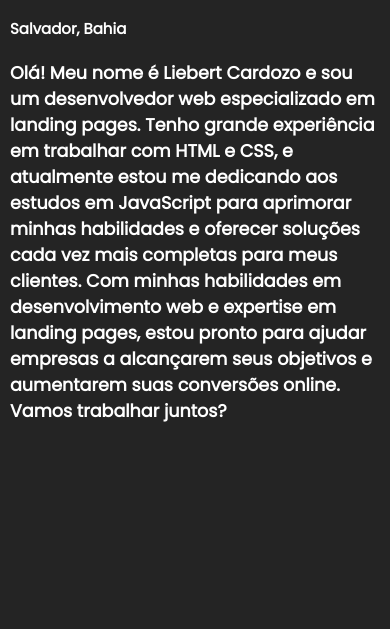
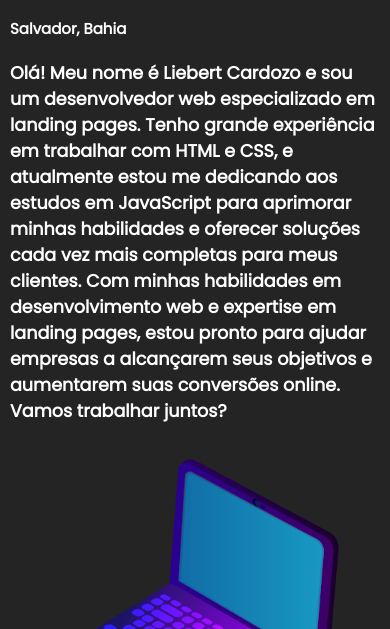
Before and after one commit to LiebertCardozo/Portfolio, a plain HTML site: page Meu Portfolio/sobremim.html in a window 390 px wide. Shown: the part 215-844 px from the top of the page. Drawn offline with Linux system fonts and the light colour scheme.

Commit message:
Update responsivo.css

```diff
--- a/Meu Portfolio/responsivo.css
+++ b/Meu Portfolio/responsivo.css
@@ -29,7 +29,7 @@
         flex-direction: column;
     }
 
-    .sobremim-conteudo-img {
-        display: none;
+    .sobremim-conteudo {
+        flex-direction: column;
     }
 }
```
